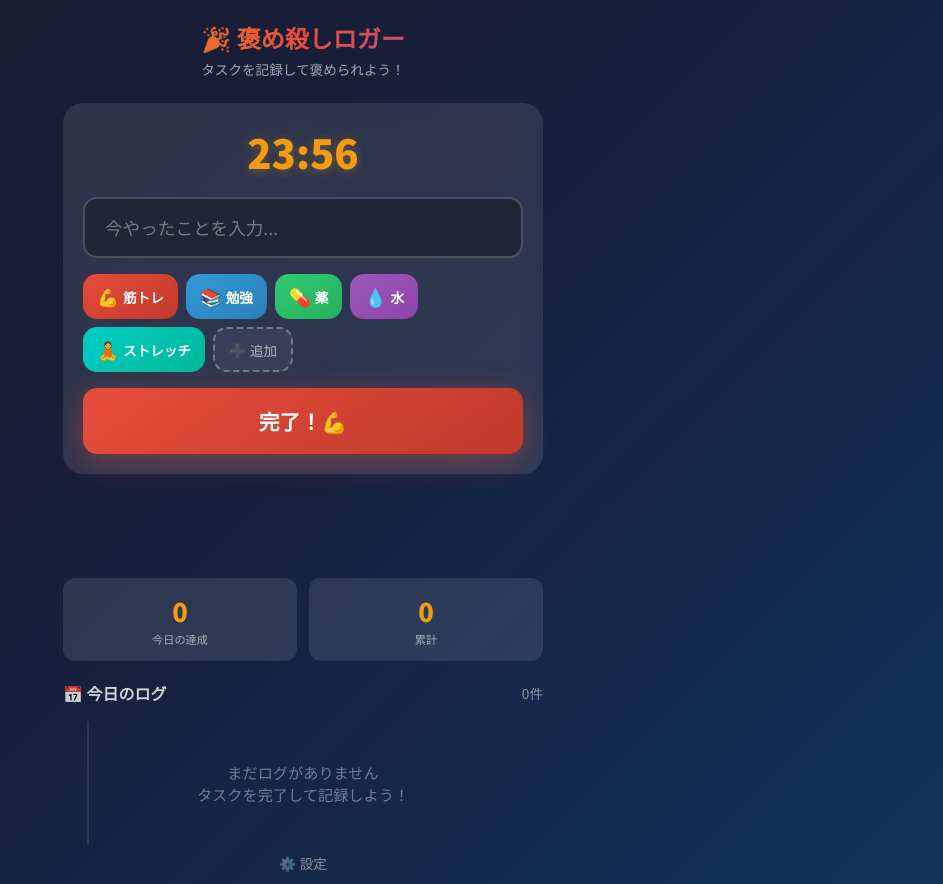
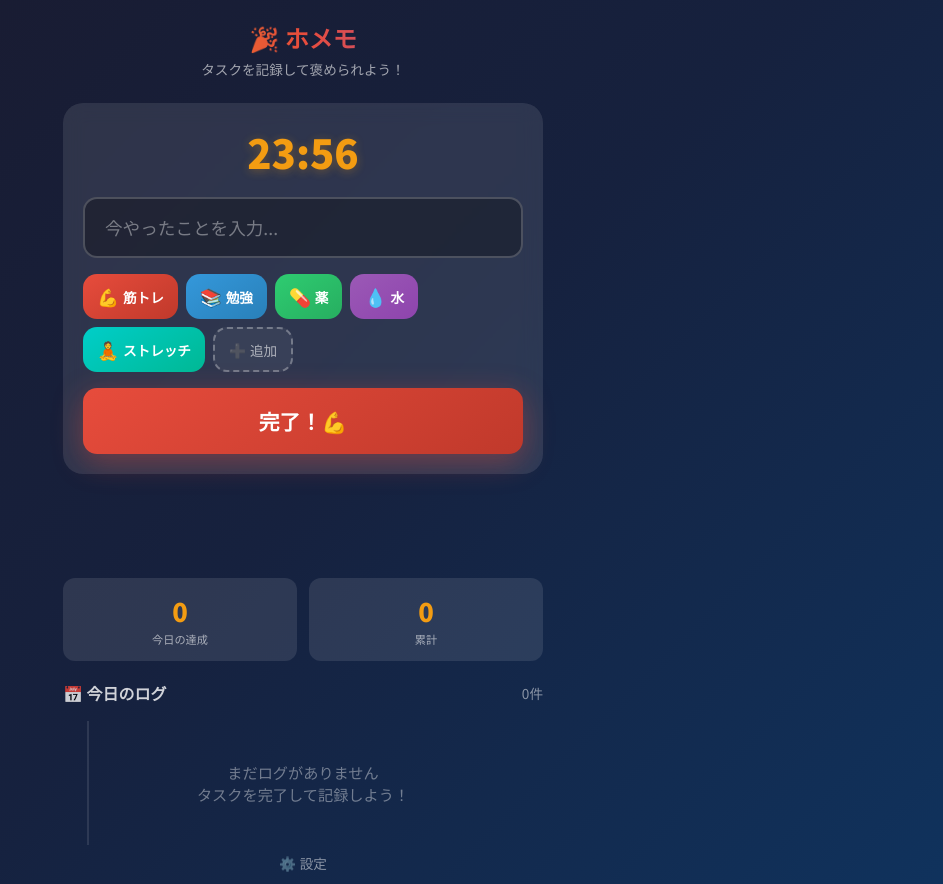
Before and after one commit to daruma-ad/homemo, a plain HTML site: page index.html in a window 1280 px wide. Shown: the top 884 px of the page, without its empty margins (337-1280 px from the left). Drawn offline with Linux system fonts and the light colour scheme.

Commit message:
📛 アプリ名を「ホメモ」に変更

```diff
--- a/index.html
+++ b/index.html
@@ -4,7 +4,7 @@
 <head>
   <meta charset="UTF-8">
   <meta name="viewport" content="width=device-width, initial-scale=1.0, user-scalable=no">
-  <title>褒め殺しロガー</title>
+  <title>ホメモ</title>
   <link rel="preconnect" href="https://fonts.googleapis.com">
   <link rel="preconnect" href="https://fonts.gstatic.com" crossorigin>
   <link href="https://fonts.googleapis.com/css2?family=Noto+Sans+JP:wght@400;700;900&display=swap" rel="stylesheet">
@@ -612,7 +612,7 @@
 <body>
   <div class="container">
     <div class="header">
-      <h1 class="title">🎉 褒め殺しロガー</h1>
+      <h1 class="title">🎉 ホメモ</h1>
       <p class="subtitle">タスクを記録して褒められよう！</p>
     </div>
 
```
